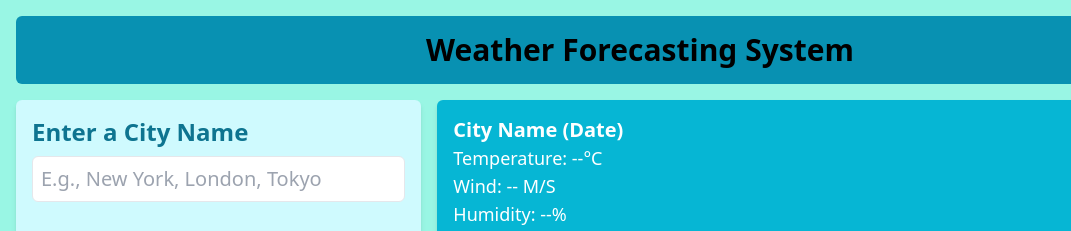
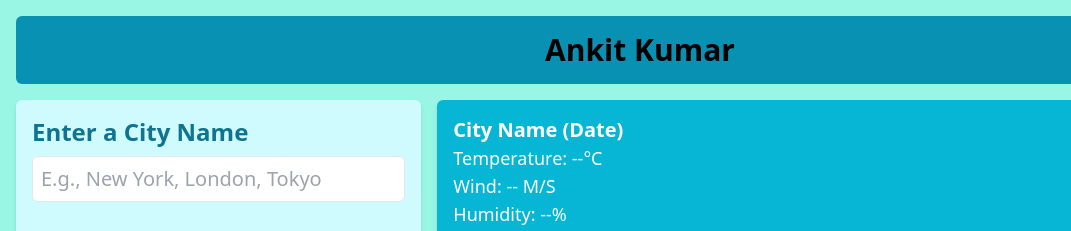
Before and after one commit to Ankit828113/weather_forecasting, a plain HTML site: page index.html in a window 1280 px wide. Shown: the top 231 px of the page, 0-1071 px from the left. Drawn offline with nearby package versions, Linux system fonts and the light colour scheme; files that its build step writes are made by us from their sources.

Commit message:
Update index.html

```diff
--- a/index.html
+++ b/index.html
@@ -11,7 +11,7 @@
     <div class="min-h-screen bg-teal-200 p-4">
         <!-- Header -->
         <div class="text-center text-3xl font-bold text-black bg-cyan-600 py-4 rounded-md mb-4">
-            Weather Forecasting System
+            Ankit Kumar
         </div>
 
         <!-- Main Content -->
```
